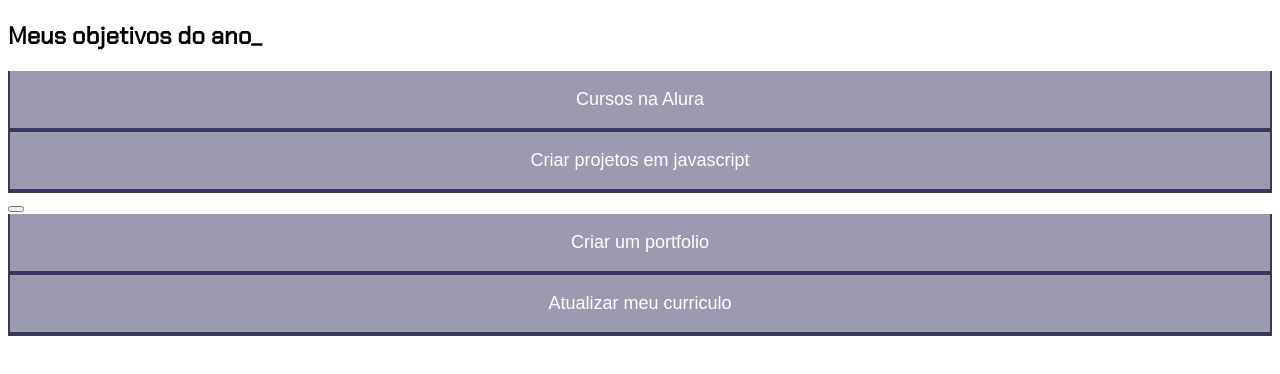
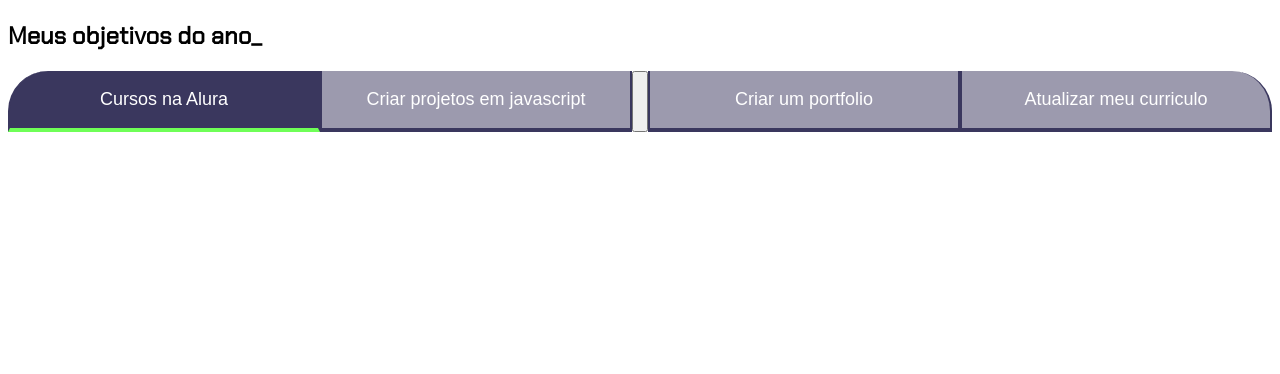
Before and after one commit to analuiza7/projeto-de-vida, a plain HTML site: page index.html in a window 1280 px wide. Drawn offline with Linux system fonts and the light colour scheme.

Commit message:
Update style.css

```diff
--- a/style.css
+++ b/style.css
@@ -50,4 +50,29 @@ border-bottom: 4px solid var(--botao-ativo);
   .botao:last-child {
     border-radius: 0 40px 0 0;
   }
+}.botao:first-child {
+    border-radius: 40px 40px 0 0;
 }
+
+.botoes {
+    display: block;
+}
+
+.ativo{
+    background-color: var(--botao-ativo);
+    border-bottom: 4px solid var(--verde);
+}
+
+@media screen and (min-width: 768px) {
+    .botoes {
+        display: flex;
+    }
+
+    .botao:first-child {
+        border-radius: 40px 0 0 0;
+    }
+
+    .botao:last-child {
+        border-radius: 0 40px 0 0;
+    }
+}
```
